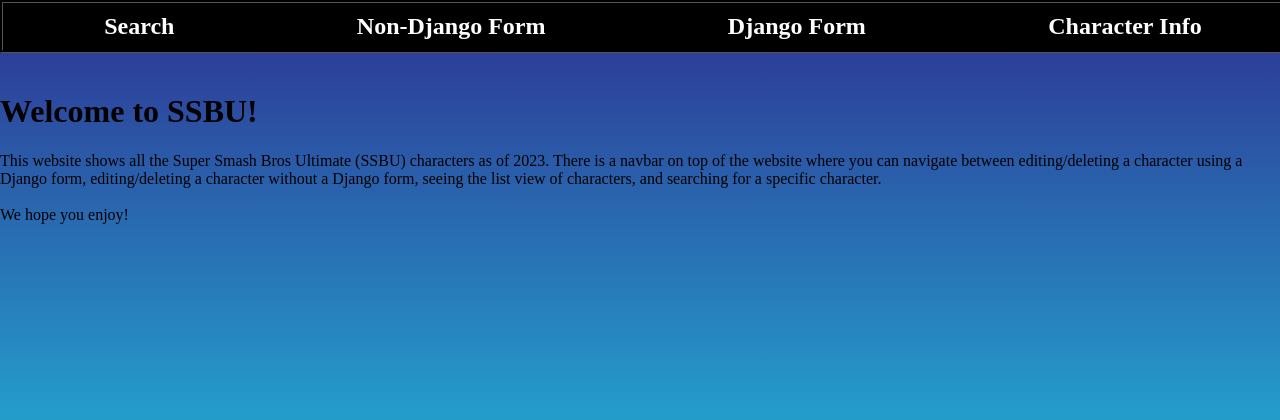
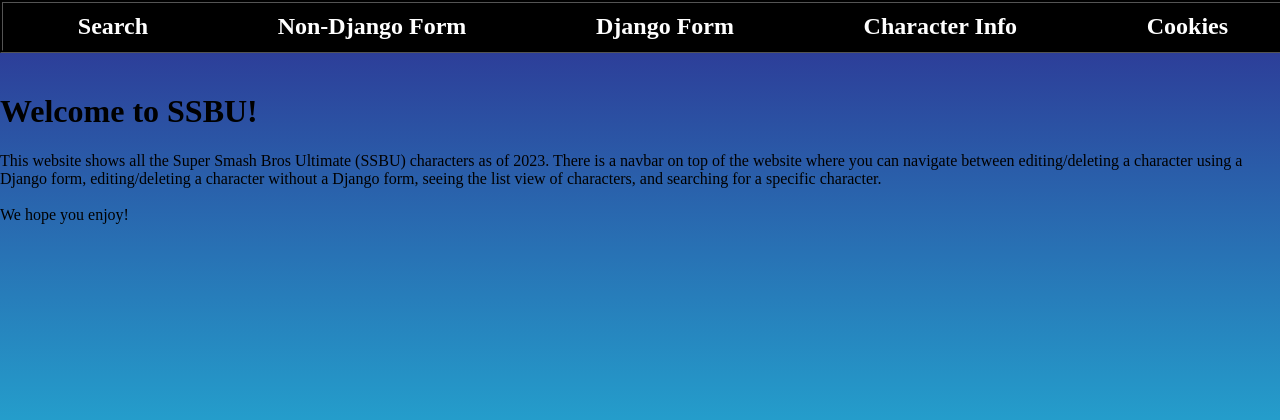
Before and after one commit to jlei40/softdev_project1, a Django app: page /Characters/ in a window 1280 px wide. Shown: the top 420 px of the page. Run offline with Django 4.2, Linux system fonts and the light colour scheme.

Commit message:
added cookies to navbar

```diff
--- a/project/SSBU/Characters/templates/Characters/nondjangoforms.html
+++ b/project/SSBU/Characters/templates/Characters/nondjangoforms.html
@@ -9,6 +9,7 @@
         <a href="nondjangoforms" class="{% if request.resolver_match.url_name == 'nondjangoforms' %}active{% endif %}">Non-Django Form<br></a>
         <a href="djangoforms" class="{% if request.resolver_match.url_name == 'djangoforms' %}active{% endif %}">Django Form <br></a>
         <a href="character_info" class="{% if request.resolver_match.url_name == 'character_info' %}active{% endif %}">Character Info<br></a>
+        <a href="cookies" class="{% if request.resolver_match.url_name == 'cookies' %}active{% endif %}">Cookies<br></a>
     </div>
  </div>
  <br><br><br><br>
--- a/project/SSBU/Characters/templates/Characters/search.html
+++ b/project/SSBU/Characters/templates/Characters/search.html
@@ -13,6 +13,7 @@
             <a href="nondjangoforms" class="{% if request.resolver_match.url_name == 'nondjangoforms' %}active{% endif %}">Non-Django Form<br></a>
             <a href="djangoforms" class="{% if request.resolver_match.url_name == 'djangoforms' %}active{% endif %}">Django Form <br></a>
             <a href="character_info" class="{% if request.resolver_match.url_name == 'character_info' %}active{% endif %}">Character Info<br></a>
+            <a href="cookies" class="{% if request.resolver_match.url_name == 'cookies' %}active{% endif %}">Cookies<br></a>
         </div>
      </div>
      <br><br><br><br>
--- a/project/SSBU/Characters/templates/Characters/searched.html
+++ b/project/SSBU/Characters/templates/Characters/searched.html
@@ -15,6 +15,7 @@
             <a href="nondjangoforms" class="{% if request.resolver_match.url_name == 'nondjangoforms' %}active{% endif %}">Non-Django Form<br></a>
             <a href="djangoforms" class="{% if request.resolver_match.url_name == 'djangoforms' %}active{% endif %}">Django Form <br></a>
             <a href="character_info" class="{% if request.resolver_match.url_name == 'character_info' %}active{% endif %}">Character Info<br></a>
+            <a href="cookies" class="{% if request.resolver_match.url_name == 'cookies' %}active{% endif %}">Cookies<br></a>
         </div>
      </div>
      <br>
--- a/project/SSBU/core/templates/base.html
+++ b/project/SSBU/core/templates/base.html
@@ -17,6 +17,7 @@
          <a href="nondjangoforms" class="{% if request.resolver_match.url_name == 'nondjangoforms' %}active{% endif %}">Non-Django Form<br></a>
          <a href="djangoforms" class="{% if request.resolver_match.url_name == 'djangoforms' %}active{% endif %}">Django Form <br></a>
          <a href="character_info" class="{% if request.resolver_match.url_name == 'character_info' %}active{% endif %}">Character Info<br></a>
+         <a href="cookies" class="{% if request.resolver_match.url_name == 'cookies' %}active{% endif %}">Cookies<br></a>
       </div>
    </div>
    <br>
```
